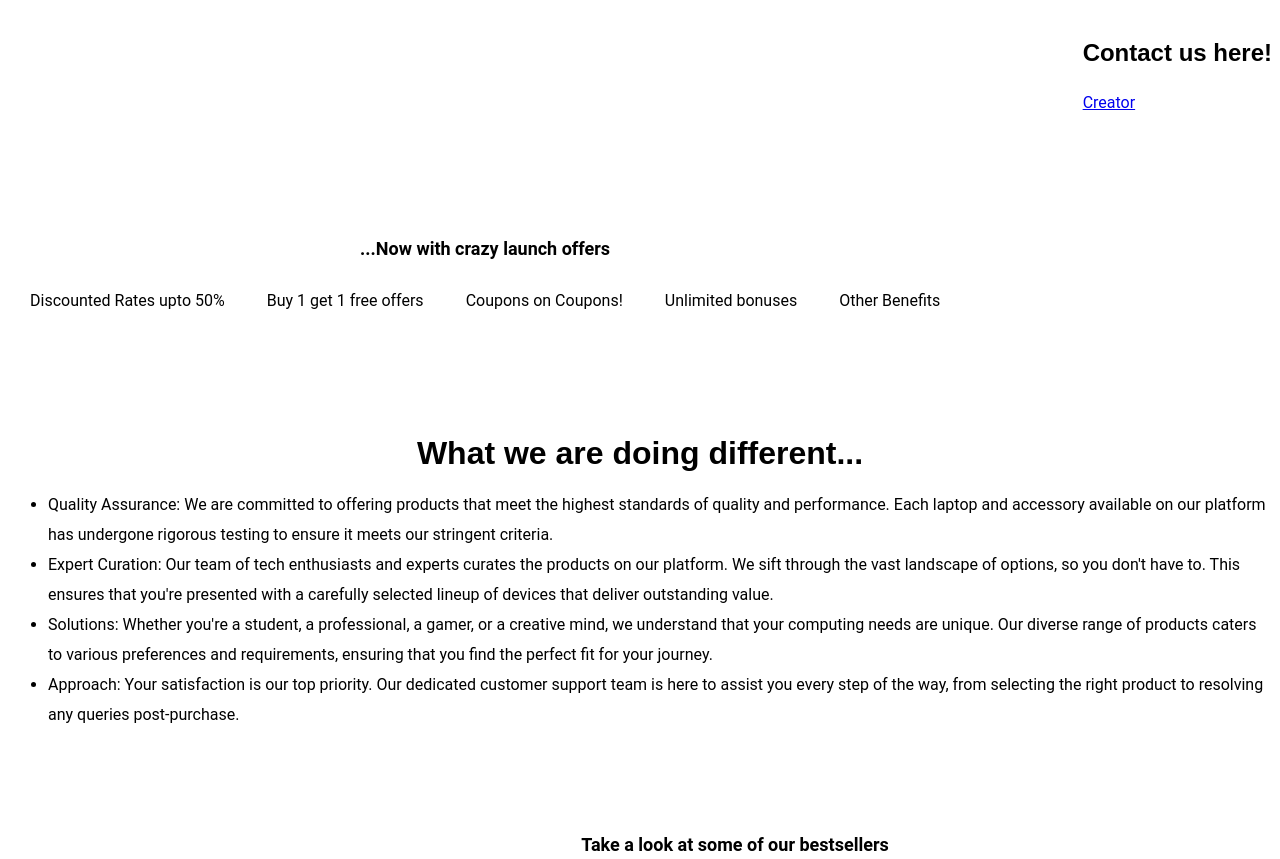
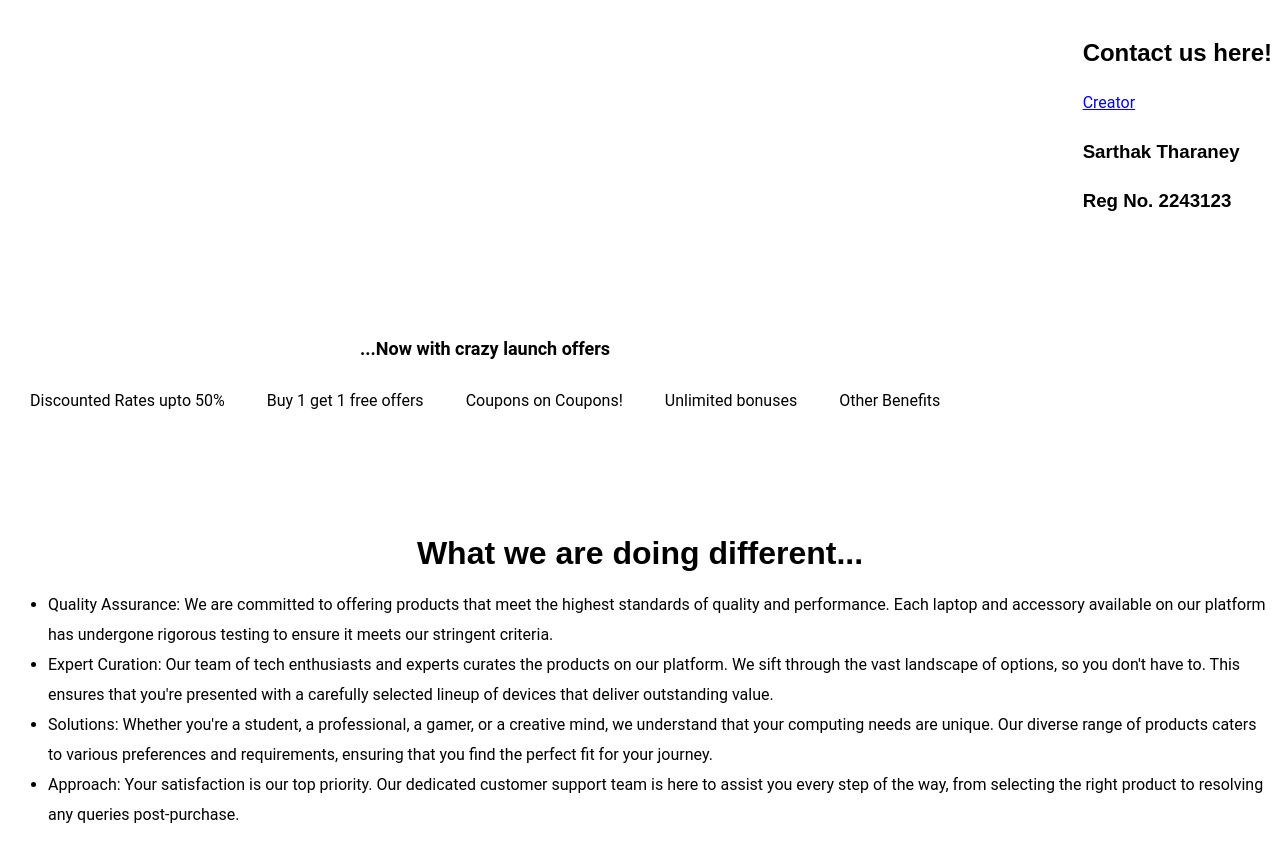
Before and after one commit to saturnianking777/2243123-labTest1, a plain HTML site: page index.html in a window 1280 px wide. Shown: the part 820-1679 px from the top of the page. Drawn offline with Linux system fonts and the light colour scheme.

Commit message:
creator details update

```diff
--- a/index.html
+++ b/index.html
@@ -41,6 +41,8 @@
             <aside>
                 <h2>Contact us here!</h2>
                 <p><a href="www.linkedin.com/in/sarthak-tharaney-bb7b4687">Creator</a></p>
+                <h3>Sarthak Tharaney</h3>
+                <h3>Reg No. 2243123</h3>
             </aside>
         </div>
 
```
